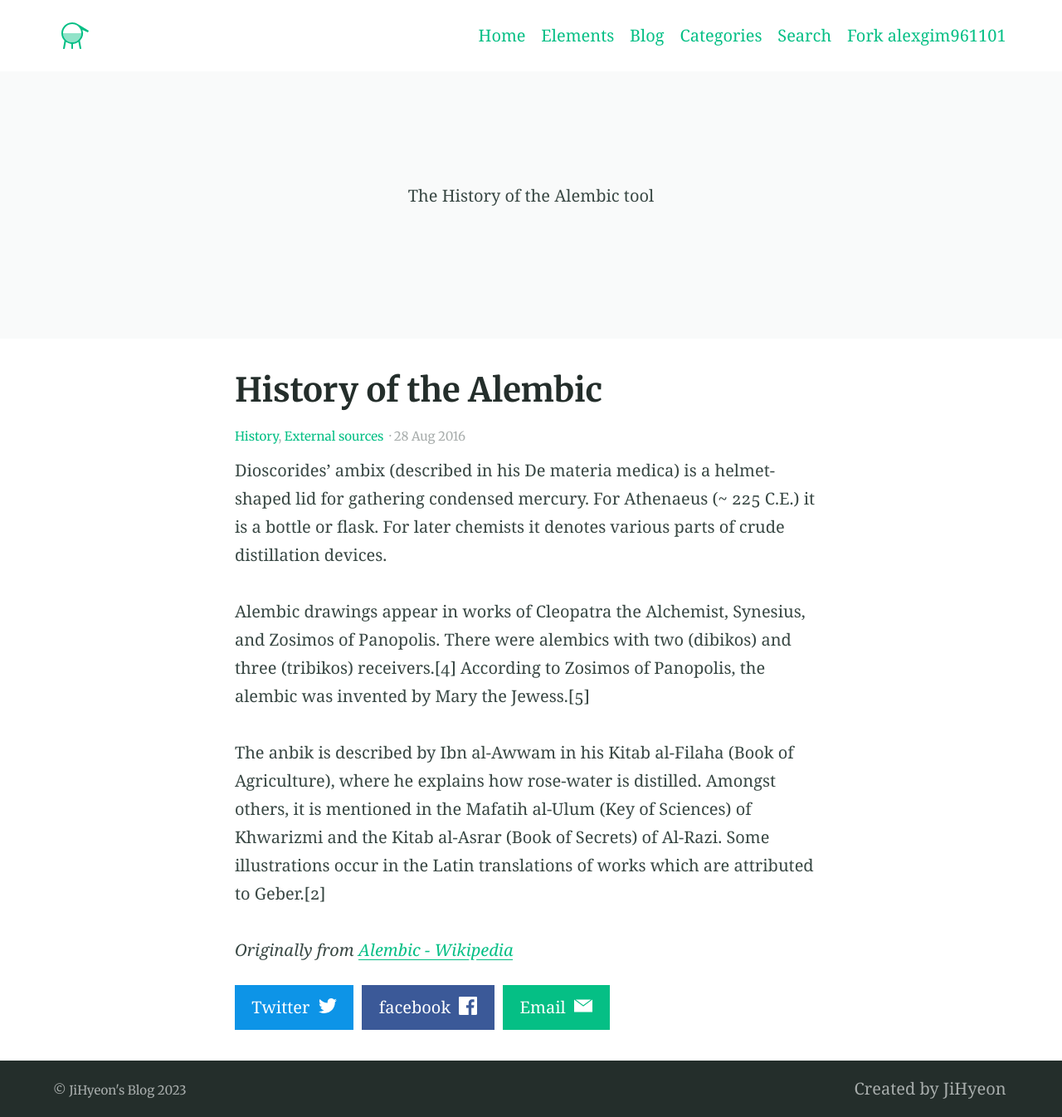
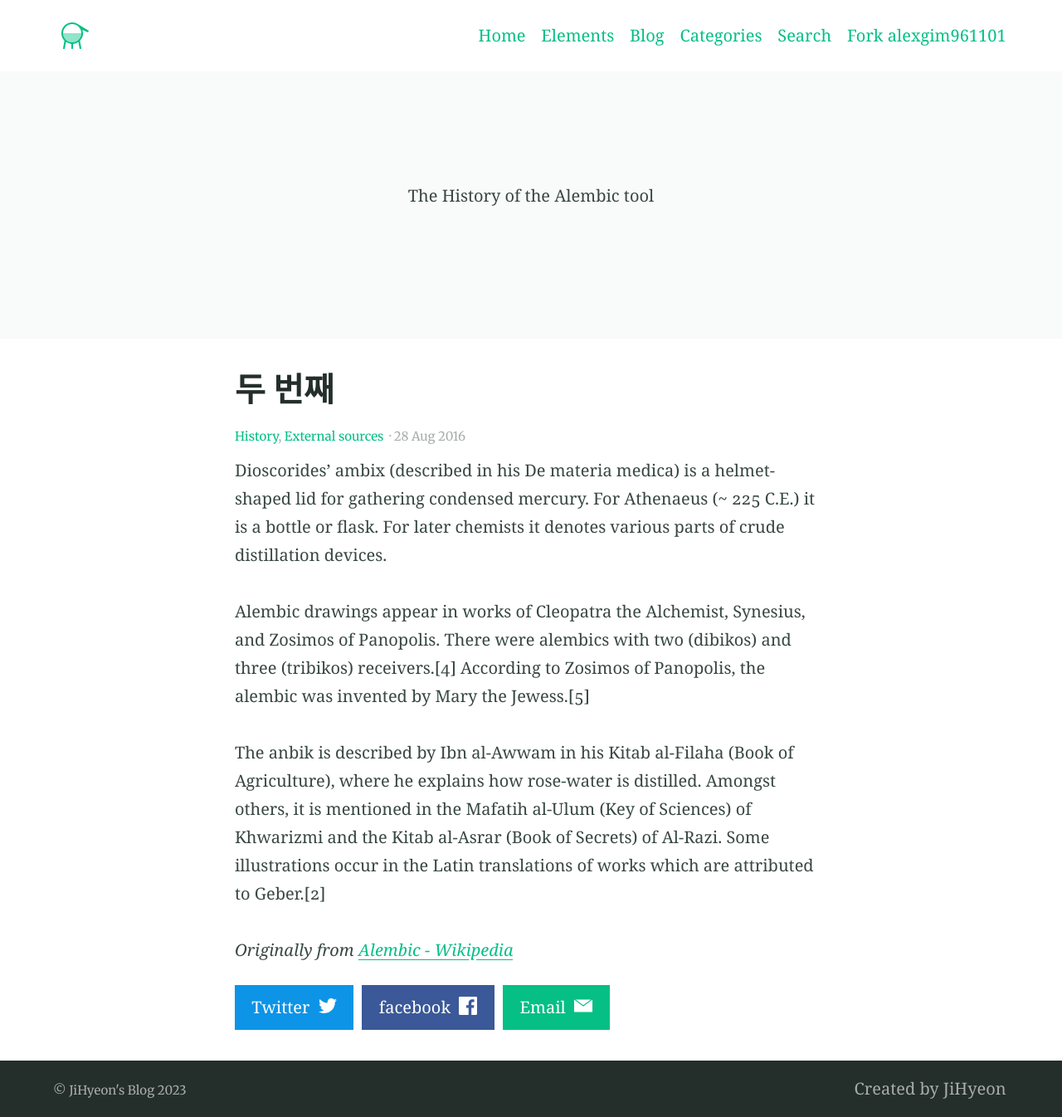
Before and after one commit to alexgim961101/alexgim961101.gitbut.io, a Jekyll site: the page built from _posts/2016-08-28-example-post-two.md, in a window 1280 px wide. Shown: the whole page at 83% size. Built offline with Jekyll 4.4.1, drawn with Linux system fonts in a browser that asks for light colours.

Commit message:
Update 2016-08-28-example-post-two.md

```diff
--- a/_posts/2016-08-28-example-post-two.md
+++ b/_posts/2016-08-28-example-post-two.md
@@ -1,10 +1,11 @@
 ---
-title: History of the Alembic
+title: 두 번째
 categories:
-- History
-- External sources
+  - History
+  - External sources
 feature_text: |
   The History of the Alembic tool
+published: true
 ---
 
 Dioscorides' ambix (described in his De materia medica) is a helmet-shaped lid for gathering condensed mercury. For Athenaeus (~ 225 C.E.) it is a bottle or flask. For later chemists it denotes various parts of crude distillation devices.
```
